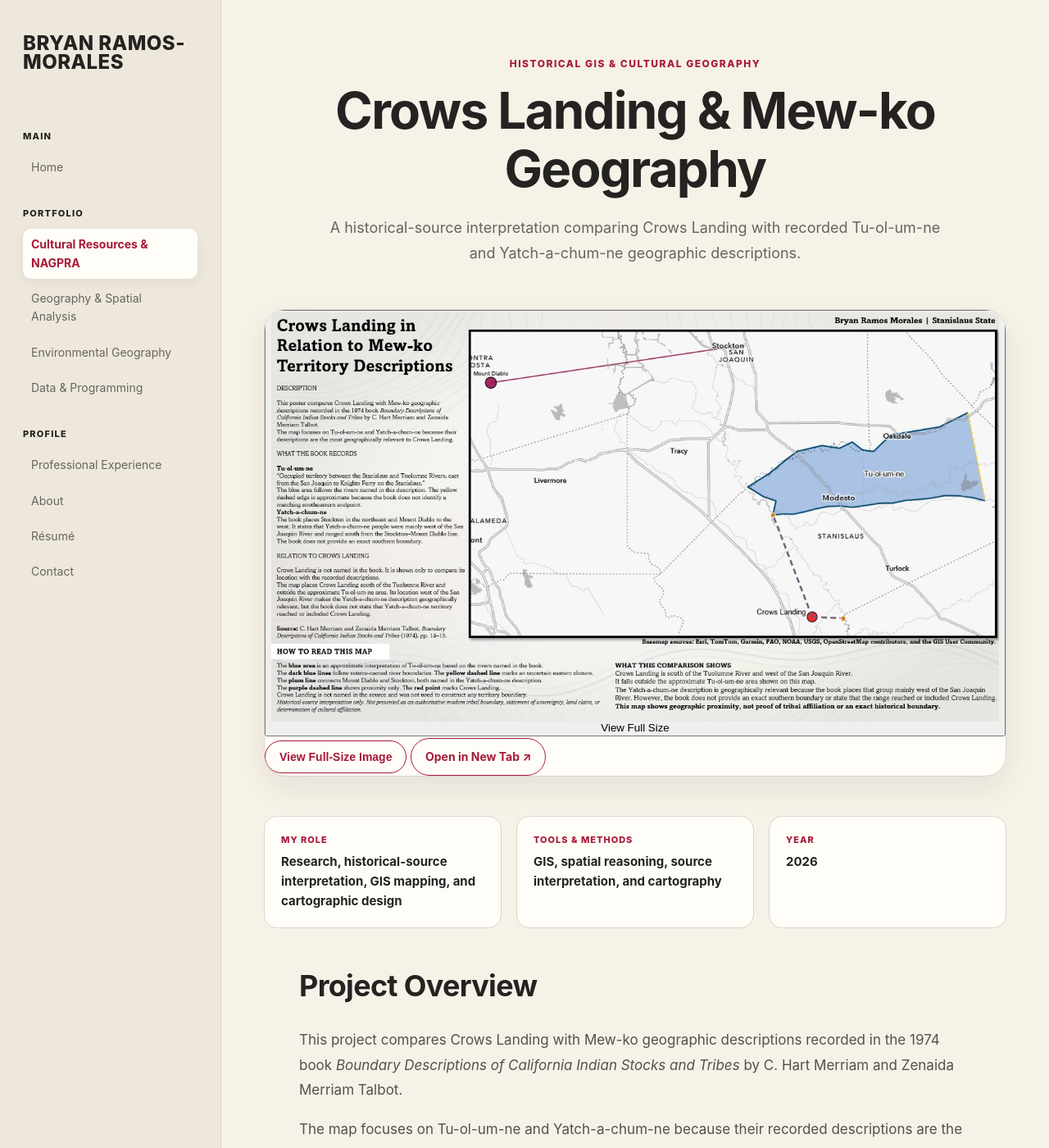
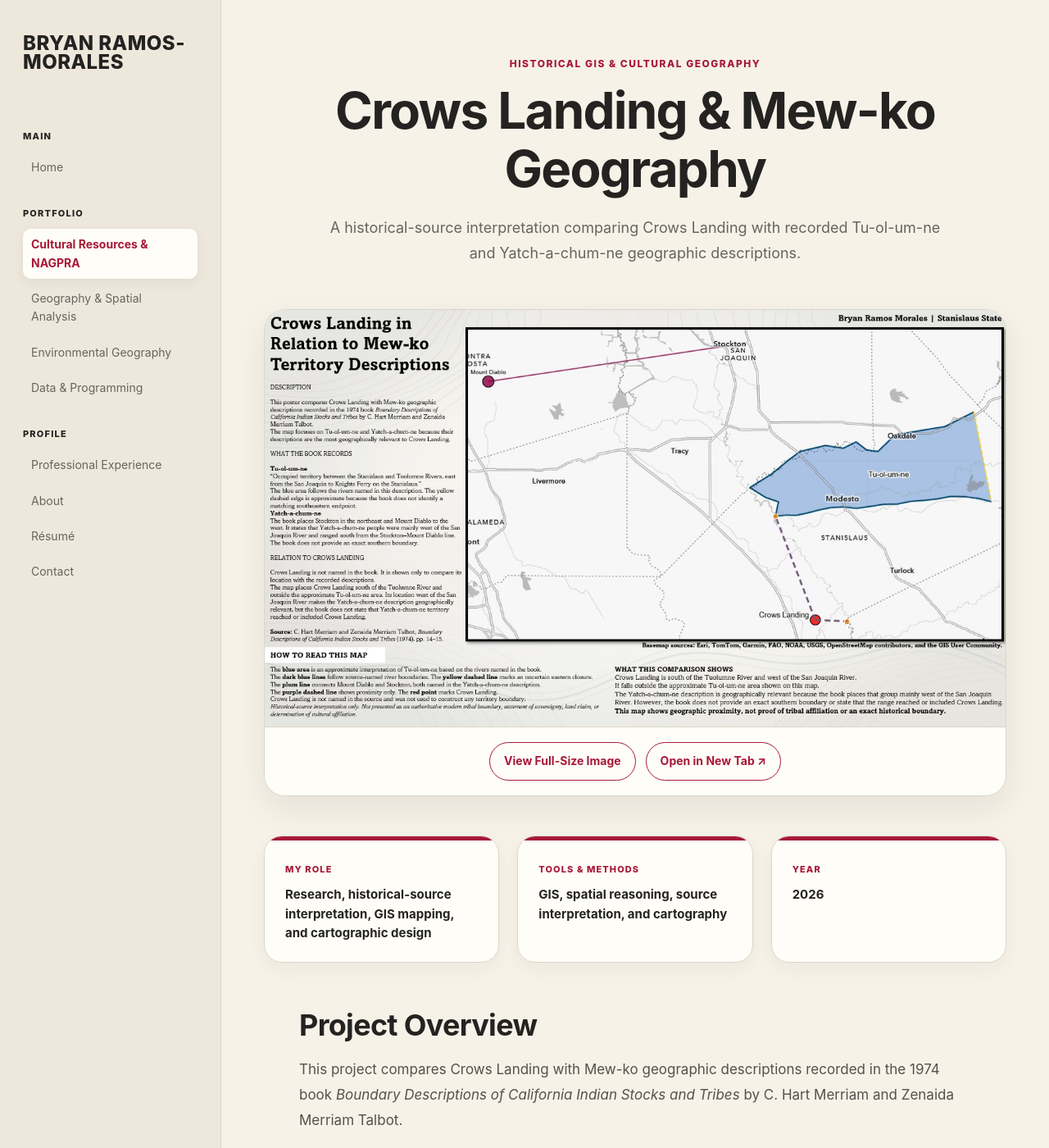
Before and after one commit to bramosmorales/bramosmorales.github.io, a Jekyll site: the page built from _projects/crows-landing-mew-ko.md, in a window 1280 px wide and 1400 px high. Shown: the whole window at 82% size. Built offline with Jekyll 4.4.1, drawn with Linux system fonts in a browser that asks for light colours.

Commit message:
Update project viewer and shared site styling

```diff
--- a/assets/css/site.css
+++ b/assets/css/site.css
@@ -35,6 +35,13 @@
   line-height: 1.6;
 }
 
+button,
+input,
+textarea,
+select {
+  font: inherit;
+}
+
 img {
   display: block;
   max-width: 100%;
@@ -43,6 +50,8 @@
 a {
   color: inherit;
 }
+
+/* Main website structure */
 
 .site-shell {
   display: grid;
@@ -121,6 +130,8 @@
   margin: 0 auto;
 }
 
+/* Page headings */
+
 .page-header {
   max-width: 820px;
   margin: 0 auto 52px;
@@ -166,6 +177,8 @@
   font-size: 18px;
   line-height: 1.75;
 }
+
+/* Portfolio grids */
 
 .project-grid {
   display: grid;
@@ -237,6 +250,8 @@
   line-height: 1.7;
 }
 
+/* Skill tags */
+
 .tag-list {
   display: flex;
   flex-wrap: wrap;
@@ -253,6 +268,8 @@
   font-weight: 650;
 }
 
+/* Buttons */
+
 .button {
   display: inline-flex;
   align-items: center;
@@ -264,12 +281,14 @@
   border: 1px solid var(--accent);
   border-radius: 999px;
   color: white;
+  cursor: pointer;
   font-size: 14px;
   font-weight: 750;
   text-decoration: none;
   transition:
     background 0.18s ease,
     border-color 0.18s ease,
+    color 0.18s ease,
     transform 0.18s ease;
 }
 
@@ -289,6 +308,8 @@
   color: white;
 }
 
+/* Project image */
+
 .project-hero {
   max-width: 980px;
   margin: 0 auto 48px;
@@ -299,9 +320,205 @@
   box-shadow: var(--shadow);
 }
 
-.project-hero img {
+.project-image-button {
+  position: relative;
+  display: block;
   width: 100%;
+  padding: 0;
+  overflow: hidden;
+  background: transparent;
+  border: 0;
+  cursor: zoom-in;
 }
+
+.project-image-button img {
+  width: 100%;
+  transition:
+    transform 0.3s ease,
+    filter 0.3s ease;
+}
+
+.project-image-button:hover img {
+  transform: scale(1.012);
+  filter: brightness(0.93);
+}
+
+.image-expand-label {
+  position: absolute;
+  right: 18px;
+  bottom: 18px;
+  padding: 9px 14px;
+  background: rgba(20, 20, 20, 0.82);
+  border-radius: 999px;
+  color: white;
+  font-size: 13px;
+  font-weight: 750;
+  opacity: 0;
+  transform: translateY(4px);
+  transition:
+    opacity 0.2s ease,
+    transform 0.2s ease;
+}
+
+.project-image-button:hover .image-expand-label,
+.project-image-button:focus-visible .image-expand-label {
+  opacity: 1;
+  transform: translateY(0);
+}
+
+.project-hero-actions {
+  display: flex;
+  flex-wrap: wrap;
+  justify-content: center;
+  gap: 12px;
+  padding: 18px;
+  background: var(--surface);
+  border-top: 1px solid var(--border);
+}
+
+.project-hero-actions .button {
+  margin-top: 0;
+}
+
+/* Full-screen image viewer */
+
+.image-dialog {
+  width: min(96vw, 1600px);
+  height: 94vh;
+  max-width: none;
+  max-height: none;
+  padding: 0;
+  overflow: hidden;
+  background: #151515;
+  border: 0;
+  border-radius: 20px;
+  box-shadow: 0 28px 90px rgba(0, 0, 0, 0.45);
+}
+
+.image-dialog::backdrop {
+  background: rgba(15, 15, 15, 0.82);
+  backdrop-filter: blur(5px);
+}
+
+.image-dialog-toolbar {
+  display: flex;
+  align-items: center;
+  justify-content: space-between;
+  min-height: 62px;
+  padding: 12px 16px 12px 22px;
+  background: #202020;
+  border-bottom: 1px solid rgba(255, 255, 255, 0.1);
+}
+
+.image-dialog-title {
+  overflow: hidden;
+  color: white;
+  font-size: 14px;
+  font-weight: 700;
+  text-overflow: ellipsis;
+  white-space: nowrap;
+}
+
+.image-dialog-close {
+  display: inline-flex;
+  align-items: center;
+  justify-content: center;
+  width: 42px;
+  height: 42px;
+  padding: 0;
+  background: rgba(255, 255, 255, 0.1);
+  border: 0;
+  border-radius: 50%;
+  color: white;
+  cursor: pointer;
+  font-size: 30px;
+  font-weight: 300;
+  line-height: 1;
+  transition:
+    background 0.18s ease,
+    transform 0.18s ease;
+}
+
+.image-dialog-close:hover {
+  background: var(--accent);
+  transform: scale(1.04);
+}
+
+.image-dialog-content {
+  display: flex;
+  align-items: flex-start;
+  justify-content: center;
+  height: calc(94vh - 62px);
+  overflow: auto;
+  padding: 24px;
+  background: #151515;
+}
+
+.image-dialog-content img {
+  width: auto;
+  max-width: none;
+  height: auto;
+  margin: auto;
+  background: white;
+  box-shadow: 0 15px 45px rgba(0, 0, 0, 0.35);
+}
+
+/* Project information cards */
+
+.project-details {
+  display: grid;
+  grid-template-columns: repeat(3, minmax(0, 1fr));
+  gap: 22px;
+  max-width: 980px;
+  margin: 38px auto 56px;
+}
+
+.detail-card {
+  position: relative;
+  overflow: hidden;
+  min-height: 125px;
+  padding: 28px 25px 24px;
+  background: var(--surface);
+  border: 1px solid var(--border);
+  border-radius: var(--radius);
+  box-shadow: 0 7px 22px rgba(37, 31, 23, 0.05);
+  transition:
+    transform 0.22s ease,
+    box-shadow 0.22s ease;
+}
+
+.detail-card::before {
+  position: absolute;
+  top: 0;
+  right: 0;
+  left: 0;
+  height: 5px;
+  background: var(--accent);
+  content: "";
+}
+
+.detail-card:hover {
+  transform: translateY(-4px);
+  box-shadow: var(--shadow);
+}
+
+.detail-label {
+  margin: 4px 0 10px;
+  color: var(--accent);
+  font-size: 11px;
+  font-weight: 850;
+  letter-spacing: 1.1px;
+  text-transform: uppercase;
+}
+
+.detail-value {
+  color: var(--text);
+  font-size: 15px;
+  font-weight: 650;
+  line-height: 1.55;
+}
+
+/* Case-study text */
 
 .case-study {
   max-width: 820px;
@@ -312,6 +529,17 @@
   margin: 56px 0;
 }
 
+.case-study h2 {
+  margin-top: 52px;
+  margin-bottom: 18px;
+  font-size: clamp(27px, 3vw, 36px);
+}
+
+.case-study h3 {
+  margin-top: 38px;
+  margin-bottom: 14px;
+}
+
 .case-study p,
 .case-study li {
   color: #55514c;
@@ -319,38 +547,19 @@
   line-height: 1.8;
 }
 
+.case-study p {
+  margin: 0 0 20px;
+}
+
 .case-study ul {
   padding-left: 22px;
 }
 
-.project-details {
-  display: grid;
-  grid-template-columns: repeat(3, minmax(0, 1fr));
-  gap: 18px;
-  margin: 38px 0 50px;
+.project-return {
+  padding-top: 10px;
 }
 
-.detail-card {
-  padding: 20px;
-  background: var(--surface);
-  border: 1px solid var(--border);
-  border-radius: 16px;
-}
-
-.detail-label {
-  margin-bottom: 5px;
-  color: var(--accent);
-  font-size: 11px;
-  font-weight: 850;
-  letter-spacing: 1px;
-  text-transform: uppercase;
-}
-
-.detail-value {
-  color: var(--text);
-  font-size: 15px;
-  font-weight: 650;
-}
+/* Footer */
 
 .site-footer {
   margin-top: 72px;
@@ -360,6 +569,8 @@
   text-align: center;
   font-size: 13px;
 }
+
+/* Tablet layout */
 
 @media (max-width: 900px) {
   .site-shell {
@@ -392,7 +603,14 @@
   .site-main {
     padding: 50px 24px 65px;
   }
+
+  .image-expand-label {
+    opacity: 1;
+    transform: none;
+  }
 }
+
+/* Mobile layout */
 
 @media (max-width: 680px) {
   .project-grid,
@@ -419,4 +637,41 @@
   .project-card-body {
     padding: 23px;
   }
+
+  .project-hero {
+    border-radius: 18px;
+  }
+
+  .project-hero-actions {
+    align-items: stretch;
+    flex-direction: column;
+  }
+
+  .project-hero-actions .button {
+    width: 100%;
+  }
+
+  .detail-card {
+    min-height: auto;
+  }
+
+  .image-dialog {
+    width: 100vw;
+    height: 100vh;
+    border-radius: 0;
+  }
+
+  .image-dialog-content {
+    height: calc(100vh - 62px);
+    padding: 14px;
+  }
+
+  .image-dialog-toolbar {
+    padding-left: 16px;
+  }
+
+  .case-study p,
+  .case-study li {
+    font-size: 16px;
+  }
 }
```
